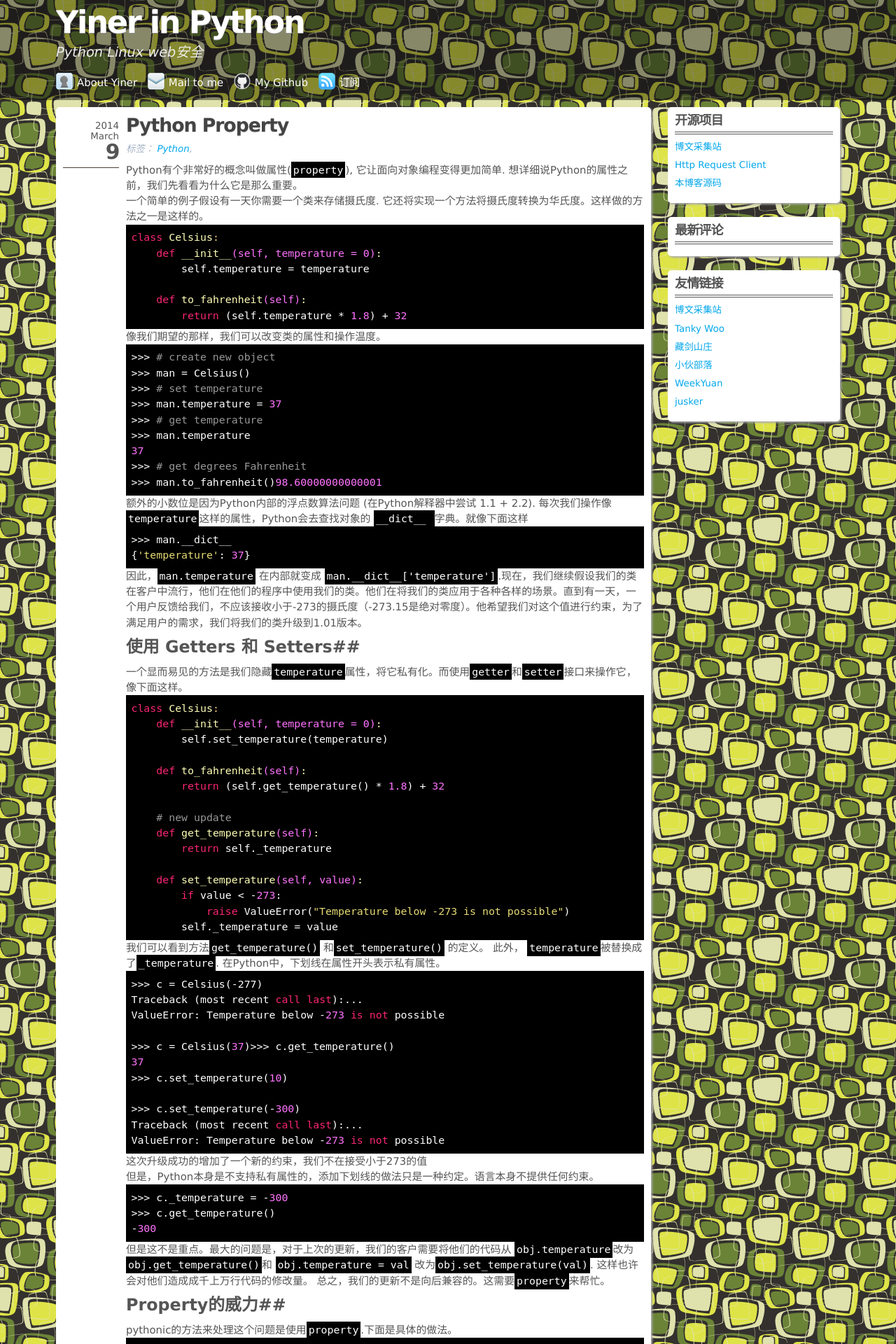
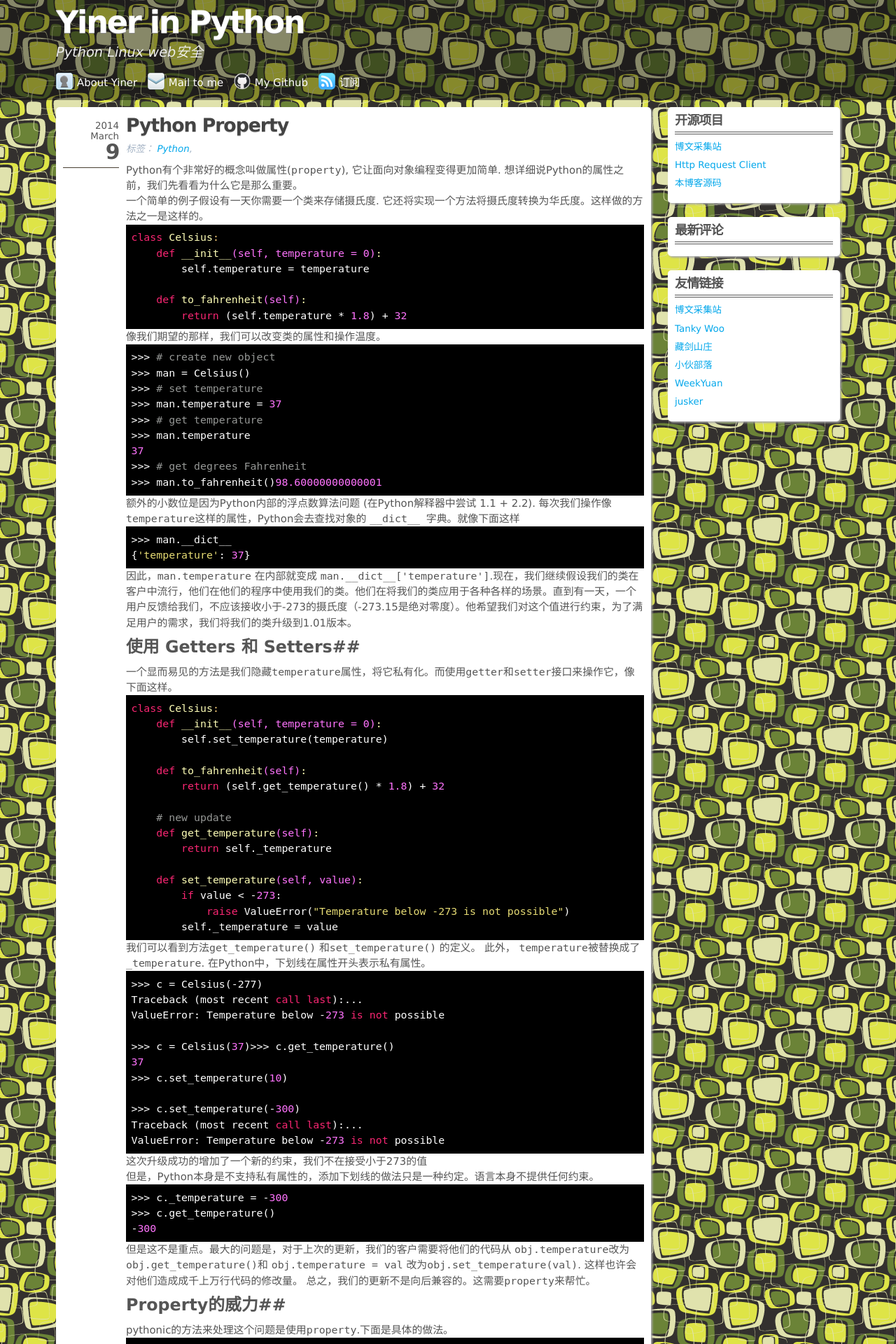
Before and after one commit to Pyiner/_yiner.github.io, a Jekyll site: the page built from index.html, in a window 1280 px wide. Shown: the top 1920 px of the page at 70% size. Built offline with Jekyll 4.4.1, drawn with Linux system fonts in a browser that asks for light colours; the list of posts is cut into pages by our own code; comment, search, counter and statistics services are not loaded.

Commit message:
Update tomorrow-night.css

```diff
--- a/css/tomorrow-night.css
+++ b/css/tomorrow-night.css
@@ -41,12 +41,6 @@ pre code {
   padding: 0.5em;
 }
 
-code {
-  background: #000000;
-  color: #ffffff;
-  padding: 0.2em;
-}
-
 pre .coffeescript .javascript,
 pre .javascript .xml,
 pre .tex .formula,
```
